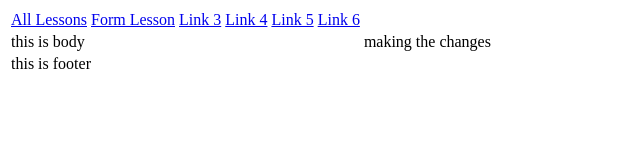
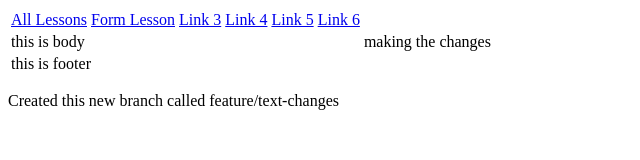
Before and after one commit to malikabid/htmlTraining, a plain HTML site: page index.html in a window 1280 px wide. Shown: the whole page, without its empty margins (0-640 px from the left). Drawn offline with Linux system fonts and the light colour scheme.

Commit message:
added more text to body

```diff
--- a/index.html
+++ b/index.html
@@ -28,6 +28,10 @@
         </tr>
     </table>
 
+    <p>
+        Created this new branch called feature/text-changes
+    </p>
+
 </body>
 
 </html>
```
